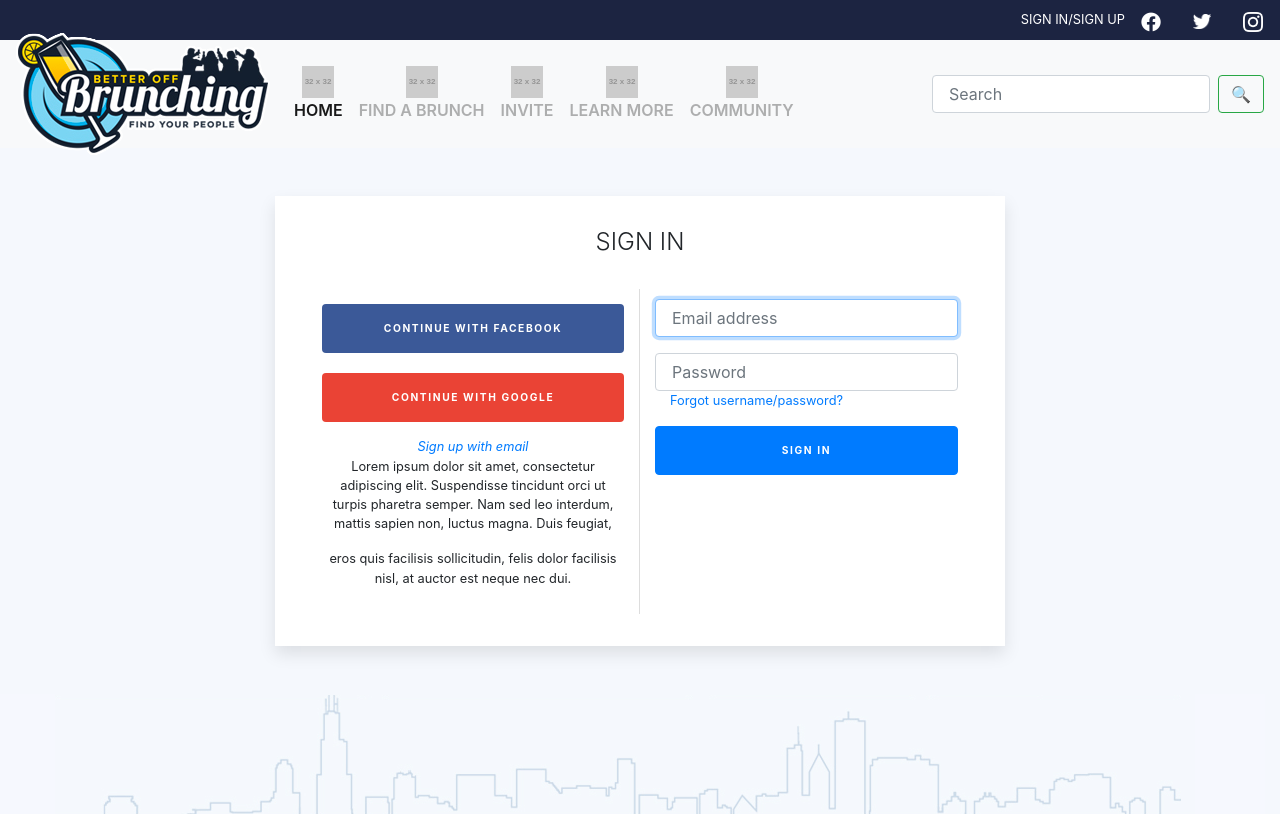
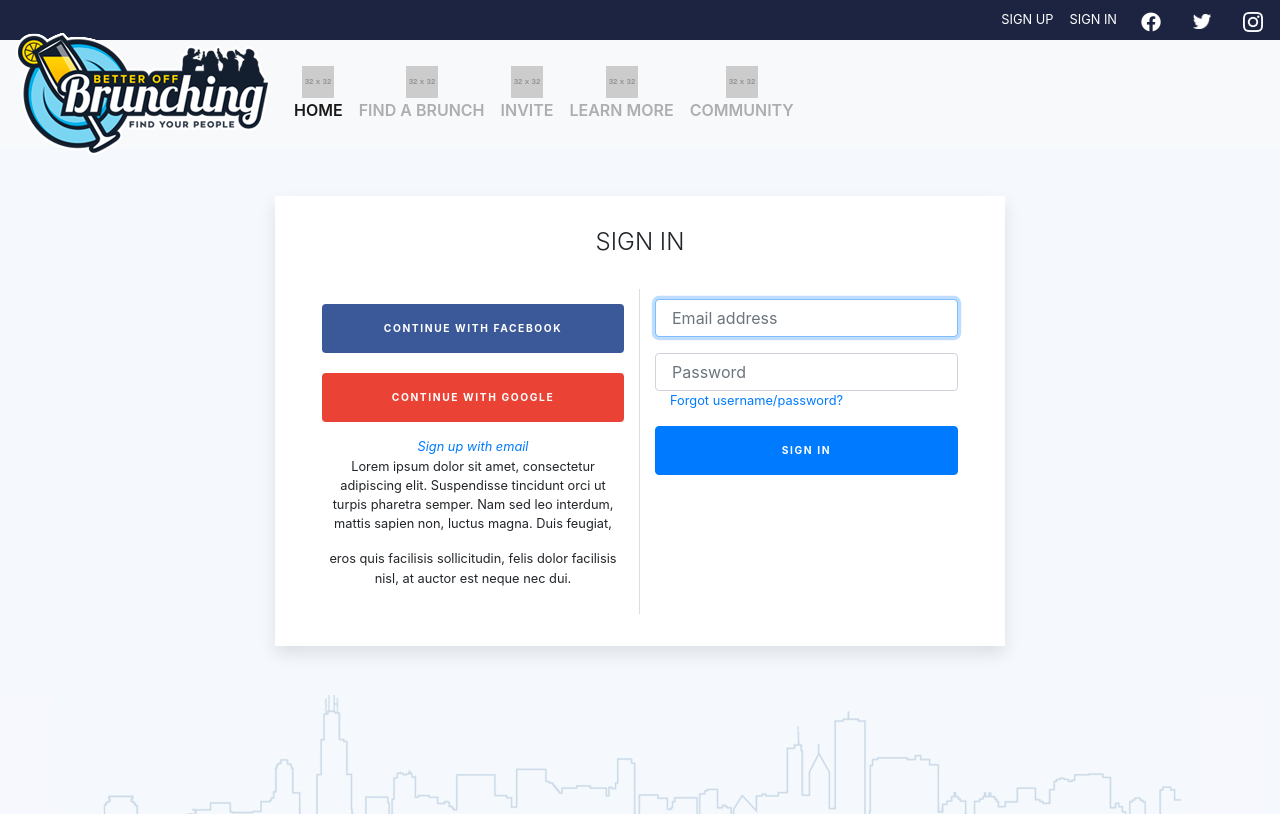
Before and after one commit to tomekzawada/MockBoB, a plain HTML site: page signIn.html in a window 1280 px wide. Shown: the top 816 px of the page. Drawn offline with Linux system fonts and the light colour scheme; placeholder pictures from the web are drawn by us.

Commit message:
updated header and payment ways

```diff
--- a/main.css
+++ b/main.css
@@ -32,7 +32,8 @@ body {
   display: flex;
   align-items: center;
   text-transform: uppercase;
-
+  margin-left: 0.5rem;
+  margin-right: 0.5rem;
 }
 
 .nav-link {
--- a/signIn.html
+++ b/signIn.html
@@ -17,7 +17,12 @@
     <nav class="navbar navbar-expand-lg navbar-light bg-blue social-bar justify-content-end">
       <div class="row align-items-center">
         <ul class="navbar-nav ver">
-          <li class="nav-item white signin-link"> <a href="signIn.html" class="nav-item white ">Sign In/Sign up</a> </li>
+          <li class="nav-item white signin-link">
+            <a href="signUp.html" class="nav-item white"> Sign up</a>
+          </li>
+          <li class="nav-item white signin-link">
+            <a href="signIn.html" class="nav-item white"> Sign In</a>
+          </li>
         </ul>
         <a class="nav-link" href="#"><img src="images/f_logo_RGB-White_72.png" width="20" alt=""/></a> <a class="nav-link" href="#"><img src="images/twitter_logo.png" width="18" alt=""/></a> <a class="nav-link" href="#"><img src="images/instagram_logo.png" width="20" alt=""/></a> </div>
     </nav>
@@ -42,10 +47,6 @@
             <div class="d-flex flex-column align-items-center justify-content-center"> <img src="https://via.placeholder.com/32.png" width="32" alt="Icon" class="logo-img" /> Community </div>
             </a> </li>
         </ul>
-        <form class="form-inline my-2 my-lg-0">
-          <input id="navSearchBar" class="form-control mr-sm-2" type="search" placeholder="Search" aria-label="Search members">
-          <button class="btn btn-outline-success my-2 my-sm-0" type="submit">&#x1f50d;</button>
-        </form>
       </div>
     </nav>
   </div>
```
Also changed, not shown: dashboard.html (+16 -6 lines), index.html (+4 -5 lines), signUp.html (+6 -5 lines).
